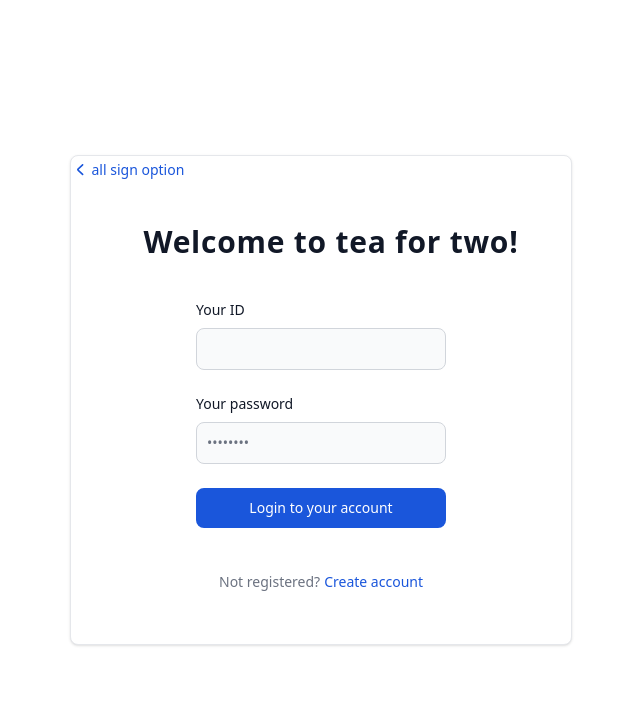
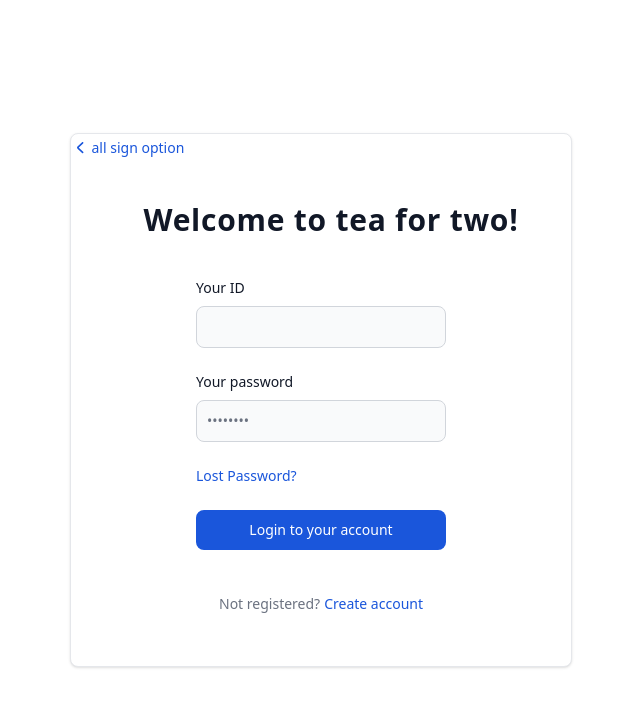
Before and after one commit to 42Seoul-Tea42/frontend, a Next.js app: page /auth/login in a window 1280 px wide. Both pictures are taken after a click on the button "Sign with Email". Shown: the top 706 px of the page, without its empty margins (319-959 px from the left). Built offline with nearby package versions, Linux system fonts and the light colour scheme; no server answers.

Commit message:
refactor 로그인 폼 표시정보 정리

```diff
--- a/app/(pages)/forms/EmailLoginForm.tsx
+++ b/app/(pages)/forms/LoginForm.tsx
@@ -1,14 +1,14 @@
 import { useSelector } from 'react-redux';
 import { RootState } from '../../redux/store';
 
-interface EmailLoginFormProps {
+interface LoginFormProps {
   setId: (e: React.ChangeEvent<HTMLInputElement>) => void;
   setPassword: (e: React.ChangeEvent<HTMLInputElement>) => void;
-  lostPassword: () => void;
+  lostPassword: JSX.Element;
   onSubmit: (event: React.FormEvent<HTMLFormElement>) => void;
 }
 
-const EmailLoginForm: React.FC<EmailLoginFormProps> = ({ setId, setPassword, lostPassword, onSubmit }) => {
+const LoginForm: React.FC<LoginFormProps> = ({ setId, setPassword, lostPassword, onSubmit }) => {
   const id = useSelector((state: RootState) => state.accountSlice.user.identity.loginId);
   const password = useSelector((state: RootState) => state.accountSlice.user.account.password);
   return (
@@ -42,9 +42,7 @@ const EmailLoginForm: React.FC<EmailLoginFormProps> = ({ setId, setPassword, los
           autoComplete="new-password"
         ></input>
       </div>
-      {/* <button onClick={lostPassword} className="ms-auto text-sm text-blue-700 hover:underline dark:text-blue-500">
-        Lost Password?
-      </button> */}
+      {lostPassword}
       <button
         type="submit"
         className="w-full text-white bg-blue-700 hover:bg-blue-800 focus:ring-4 focus:outline-none focus:ring-blue-300 font-medium rounded-lg text-sm px-5 py-2.5 text-center dark:bg-blue-600 dark:hover:bg-blue-700 dark:focus:ring-blue-800"
@@ -55,4 +53,4 @@ const EmailLoginForm: React.FC<EmailLoginFormProps> = ({ setId, setPassword, los
   );
 };
 
-export default EmailLoginForm;
+export default LoginForm;
--- a/app/(pages)/forms/index.ts
+++ b/app/(pages)/forms/index.ts
@@ -6,8 +6,10 @@ import IntroductionInput from './IntroductionInput';
 import PasswordInput from './PasswordInput';
 import SexualPreferenceRadioInput from './SexualPreferenceRadioInput';
 import UserNameInput from './UserNameInput';
+import LoginForm from './LoginForm';
 
 export {
+  LoginForm,
   AgeInput,
   EmailInput,
   GenderRadioInput,
--- a/app/UI/HyperBlueLink.tsx
+++ b/app/UI/HyperBlueLink.tsx
@@ -5,7 +5,7 @@ type HyperBlueLinkProps = {
 
 function HyperBlueLink({ text, onClick }: HyperBlueLinkProps) {
   return (
-    <p onClick={onClick} className="hover:text-blue-600 hover:underline">
+    <p onClick={onClick} className="ms-auto text-blue-700 hover:underline text-sm">
       {text}
     </p>
   );
--- a/app/UI/EmailFormChagneButton.tsx
+++ b/app/UI/LoginFormChagneButton.tsx
@@ -1,6 +1,6 @@
 import { ButtonType } from '../redux/types';
 
-function EmailFormChangeButton({ onClick }: ButtonType) {
+function LoginFormChangeButton({ onClick }: ButtonType) {
   return (
     <button
       onClick={onClick}
@@ -11,4 +11,4 @@ function EmailFormChangeButton({ onClick }: ButtonType) {
   );
 }
 
-export default EmailFormChangeButton;
+export default LoginFormChangeButton;
--- a/app/UI/index.ts
+++ b/app/UI/index.ts
@@ -21,7 +21,7 @@ import TableSchema from './TableSchema';
 import Table from './Table';
 import GoogleLoginButton from './GoogleLoginButton';
 import KakaoLoginButton from './KakaoLoginButton';
-import EmailFormChangeButton from './EmailFormChagneButton';
+import LoginFormChangeButton from './LoginFormChagneButton';
 import AllSignOptionButton from './AllSignOptionButton';
 import CreateAccountButton from './CreateAccountButton';
 import DuplicateCheckForm from '../auth/signup/components/DuplicateCheckField';
@@ -38,7 +38,7 @@ export {
   DuplicateCheckForm,
   DrawerItem,
   DrawerOpenButton,
-  EmailFormChangeButton,
+  LoginFormChangeButton,
   GoogleLoginButton,
   KakaoLoginButton,
   InputFloatingLabel,
--- /dev/null
+++ b/app/auth/login/LoginPageDetail.tsx
@@ -0,0 +1,38 @@
+import { useState } from 'react';
+import { AllSignOptionButton, LoginFormChangeButton } from '../../UI';
+
+type LoginPageDetailProps = {
+  title: string;
+  loginMenu: JSX.Element;
+  loginForm: JSX.Element;
+  createAccount: JSX.Element;
+};
+
+function LoginPageDetail({ title, loginMenu, loginForm, createAccount }: LoginPageProps) {
+  const [idPasswordFormView, setIdPasswordFormView] = useState(false);
+  return (
+    <div className="flex items-center justify-center w-full h-screen">
+      <div className="relative min-w-96 min-h-96 flex flex-col text-center items-center justify-center bg-white border border-gray-200 rounded-lg shadow sm:p-6 md:p-8 dark:bg-gray-800 dark:border-gray-700">
+        <div className="flex items-end ml-5 mr-5 mt-4">
+          <h5 className="tracking-wide text-3xl mt-5 ml-5 min-w-80 font-semibold text-gray-900 dark:text-white flex-grow">
+            {title}
+          </h5>
+        </div>
+        {!idPasswordFormView ? (
+          <div className="flex flex-col items-center justify-center min-h-80 gap-2">
+            {loginMenu}
+            <LoginFormChangeButton onClick={() => setIdPasswordFormView(true)} />
+          </div>
+        ) : (
+          <div className="mt-10 mb-10">
+            <AllSignOptionButton onClick={() => setIdPasswordFormView(false)} />
+            {loginForm}
+          </div>
+        )}
+        <div className="mb-5">{createAccount}</div>
+      </div>
+    </div>
+  );
+}
+
+export default LoginPageDetail;
--- a/app/auth/login/page.tsx
+++ b/app/auth/login/page.tsx
@@ -1,21 +1,15 @@
 'use client';
 import { useEffect, useState } from 'react';
-import EmailLoginForm from '../../(pages)/forms/EmailLoginForm';
 import { useRouter } from 'next/navigation';
 import { useDispatch, useSelector } from 'react-redux';
 import { RootState } from '../../redux/store';
 import { setAccountLoginId, setAccountPassword } from '../../redux/slices/accountSlice';
 import { postGoogleLoginToServer, postKakaoLoginToServer, postLoginToServer } from '../../redux/slices/loginSlice';
-import {
-  AllSignOptionButton,
-  CreateAccountButton,
-  EmailFormChangeButton,
-  GoogleLoginButton,
-  KakaoLoginButton
-} from '../../UI';
+import { AllSignOptionButton, CreateAccountButton, GoogleLoginButton, HyperBlueLink, KakaoLoginButton } from '../../UI';
+import { LoginForm } from '../../(pages)/forms';
+import LoginPageDetail from './LoginPageDetail';
 
 const LoginPage: React.FC = () => {
-  const [emailFormView, setEmailFormView] = useState(false);
   const authSteps = useSelector((state: RootState) => state.loginSlice.steps);
   const isLogin = useSelector((state: RootState) => state.loginSlice.isLogin);
 
@@ -45,36 +39,27 @@ const LoginPage: React.FC = () => {
   }, [isLogin]);
 
   return (
-    <div className="flex items-center justify-center w-full h-screen">
-      <div className="relative min-w-96 min-h-96 flex flex-col text-center items-center justify-center bg-white border border-gray-200 rounded-lg shadow sm:p-6 md:p-8 dark:bg-gray-800 dark:border-gray-700">
-        <div className="flex items-end ml-5 mr-5 mt-4">
-          <h5 className="tracking-wide text-3xl mt-5 ml-5 min-w-80 font-semibold text-gray-900 dark:text-white flex-grow">
-            Welcome to tea for two!
-          </h5>
-        </div>
-        {!emailFormView ? (
-          <div className="flex flex-col items-center justify-center min-h-80 gap-2">
+    <LoginPageDetail
+      title={'Welcome to tea for two!'}
+      loginMenu={
+        <>
           <GoogleLoginButton onClick={() => dispatch<any>(postGoogleLoginToServer())} />
           <KakaoLoginButton onClick={() => dispatch<any>(postKakaoLoginToServer())} />
           <h6 className="text-md mb-2 text-gray-600"> or </h6>
-            <EmailFormChangeButton onClick={() => setEmailFormView(true)} />
-          </div>
-        ) : (
-          <div className="mt-10 mb-10">
-            <AllSignOptionButton onClick={() => setEmailFormView(false)} />
-            <EmailLoginForm
+        </>
+      }
+      loginForm={
+        <>
+          <LoginForm
             setId={e => dispatch(setAccountLoginId(e.target.value))}
             setPassword={e => dispatch(setAccountPassword(e.target.value))}
-              lostPassword={() => router.push('/auth')}
+            lostPassword={<HyperBlueLink text={'Lost Password?'} onClick={() => {}} />}
             onSubmit={submitLogin}
           />
-          </div>
-        )}
-        <div className="mb-5">
-          <CreateAccountButton onClick={() => router.push('/auth/signup')} />
-        </div>
-      </div>
-    </div>
+        </>
+      }
+      createAccount={<CreateAccountButton onClick={() => router.push('/auth/signup')} />}
+    />
   );
 };
 
```
Lines whose indentation alone changed are shown as unchanged.
